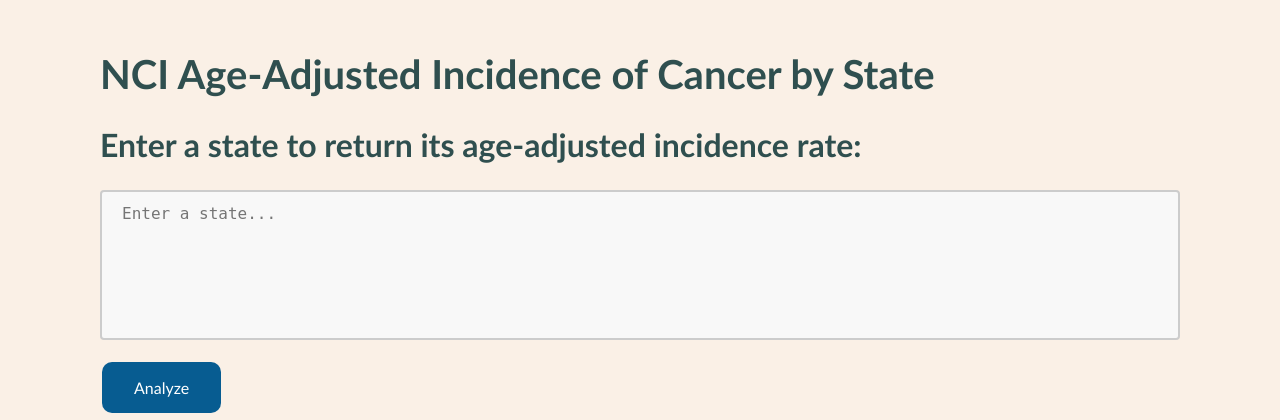
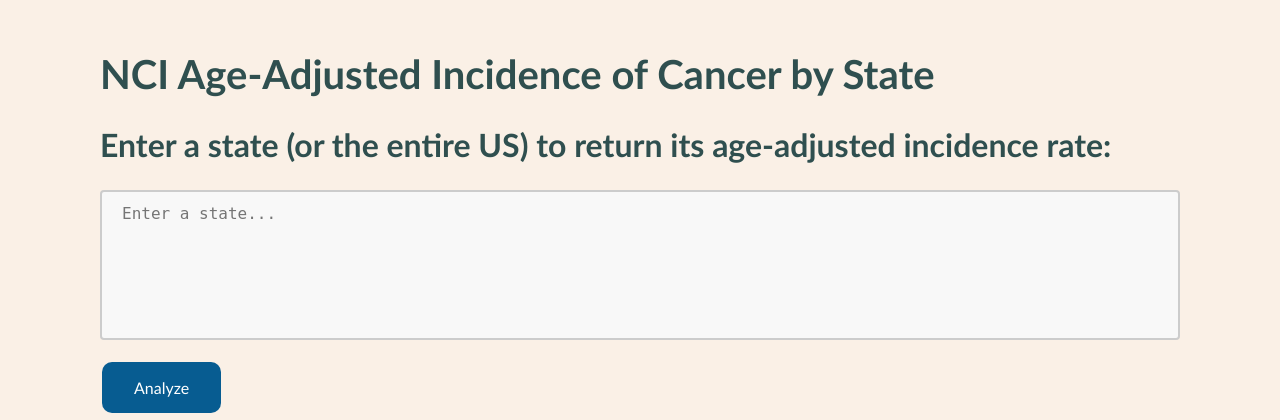
Before and after one commit to kevinwjin/cbb634, a Flask app: page / in a window 1280 px wide. Shown: the top 420 px of the page. Run offline with Flask 3, Linux system fonts and the light colour scheme.

Commit message:
Include US exception

```diff
--- a/pset_4/nci_server/templates/index.html
+++ b/pset_4/nci_server/templates/index.html
@@ -9,8 +9,8 @@
     </head>
     <body>
         <h1>NCI Age-Adjusted Incidence of Cancer by State</h1>
-        <h2>Enter a state to return its age-adjusted incidence rate:</h2>
-        <form action="/info" method="POST">
+        <h2>Enter a state (or the entire US) to return its age-adjusted incidence rate:</h2>
+        <form action="/info" method="GET">
             <textarea id="state" name="state" placeholder="Enter a state..."></textarea>
             <br>
             <br>
```
